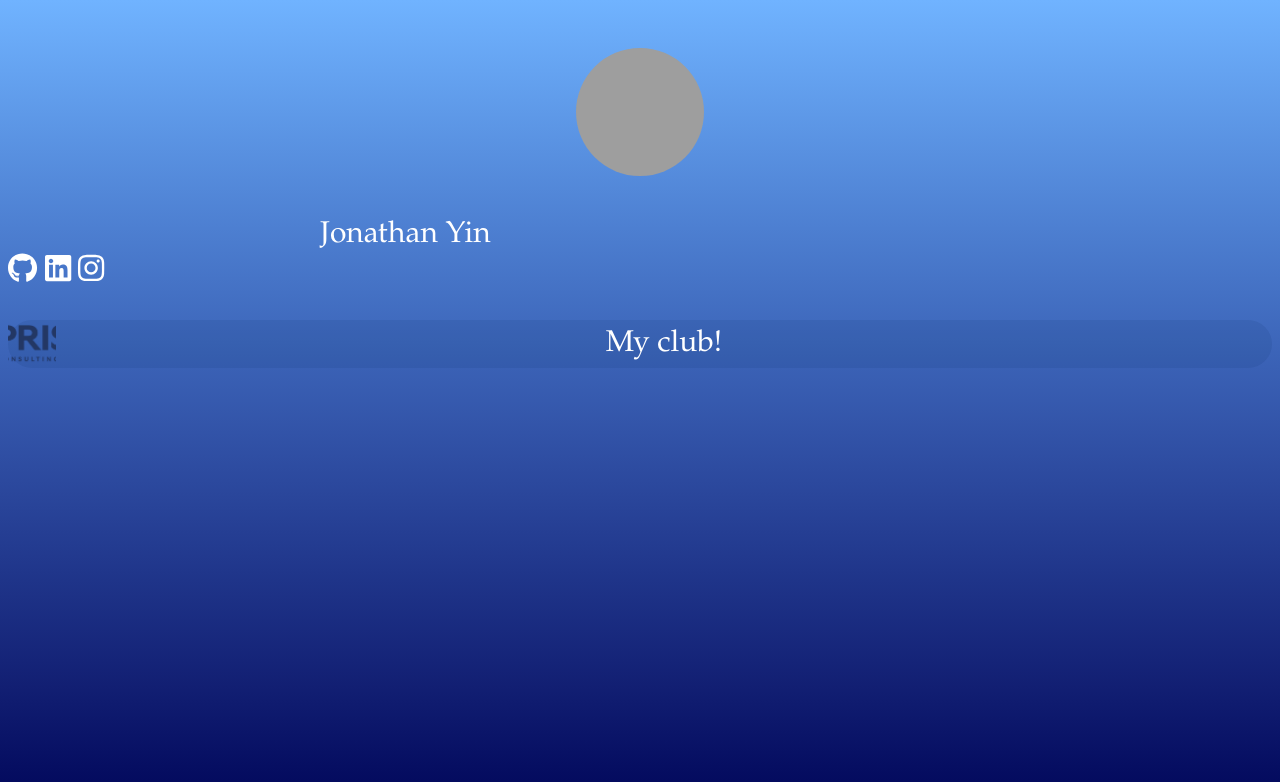
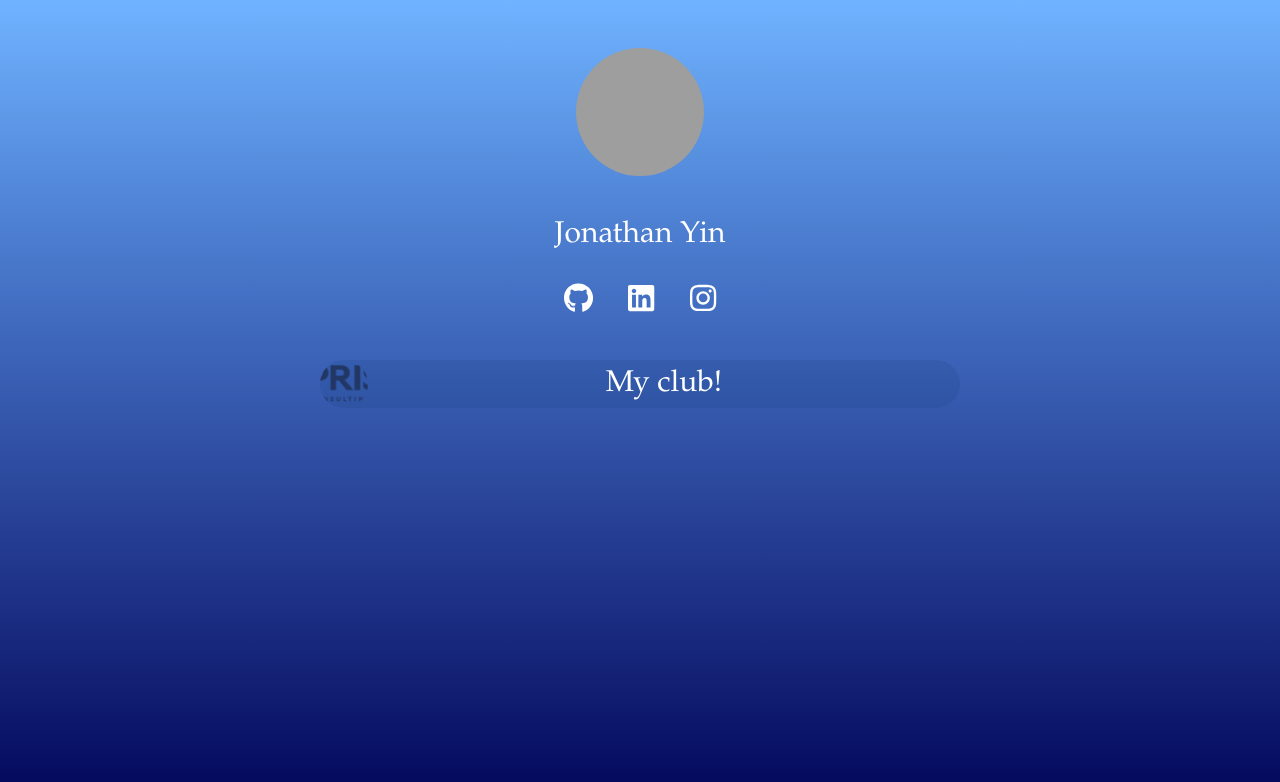
Before and after one commit to jonathanzyin/link-in-bio, a plain HTML site: page index.html in a window 1280 px wide. Drawn offline with Linux system fonts and the light colour scheme; grey boxes are pictures that could not be loaded.

Commit message:
almost done

```diff
--- a/index.html
+++ b/index.html
@@ -27,20 +27,61 @@
 a {
   color: rgba(255, 255, 255, 1.0);
   text-decoration: none;
-
+    }
+    html {
+      min-height: 100%;
     }
 
+    .avatar-image {
+      width: 128px;
+      height: 128px;
+      object-fit: cover;
+      border-radius: 128px;
+    }
+
+    .thumbnail {
+      width: 48px;
+      height: 48px;
+      border-radius: 48px;
+      object-fit: cover;
+    }
+
+    a {
+      color: rgba(255, 255, 255, 1.0);
+      text-decoration: none;
+    }
+
+    .main-container {
+      max-width: 640px;
+      margin: auto;
+    }
+
+    .image-row {
+      margin-bottom: 20px;
+      text-align: center;
+    }
+
+    .social-icons-row {
+      margin-bottom: 30px;
+      display: flex;
+      justify-content: center;
+      gap: 35px;
+    }
+
+    .item {
+      margin-bottom: 20px;
+      display: flex;
+      align-items: center;
+    }
+
+    .link-text {
+      text-align: center;
+      flex-grow: 1;
+    }
   </style>
 
 <body>
   <div class="main-container">
-    <style>
-      .main-container {
-  max-width: 640px;
-  margin: auto;
-  text-decoration: none;
-}
-    </style>
     <div class="image-row">
       <img class="avatar-image" src="F24 Headshot.jpg" alt="Jonathan Yin's headshot">
       <style>
@@ -58,8 +99,9 @@ a {
 }
       </style>
     </div>
-    <class="name-row">
+    <div class="name-row">
       Jonathan Yin
+    </div>
       <style>
         .name-row {
           margin-bottom: 30px;
@@ -85,6 +127,13 @@ a {
 
     </div>
     <div class="links-row">
+      <style>
+        .links-row {
+  max-width: 640px; /* Limit the width */
+  margin: auto; /* Center the container */
+  padding: 10px; /* Add spacing inside the container */
+}
+      </style>
       <div class="item">
         <img class="thumbnail" src="Website Logo Color.png" alt="Prism Consulting Group logo">
 
```
